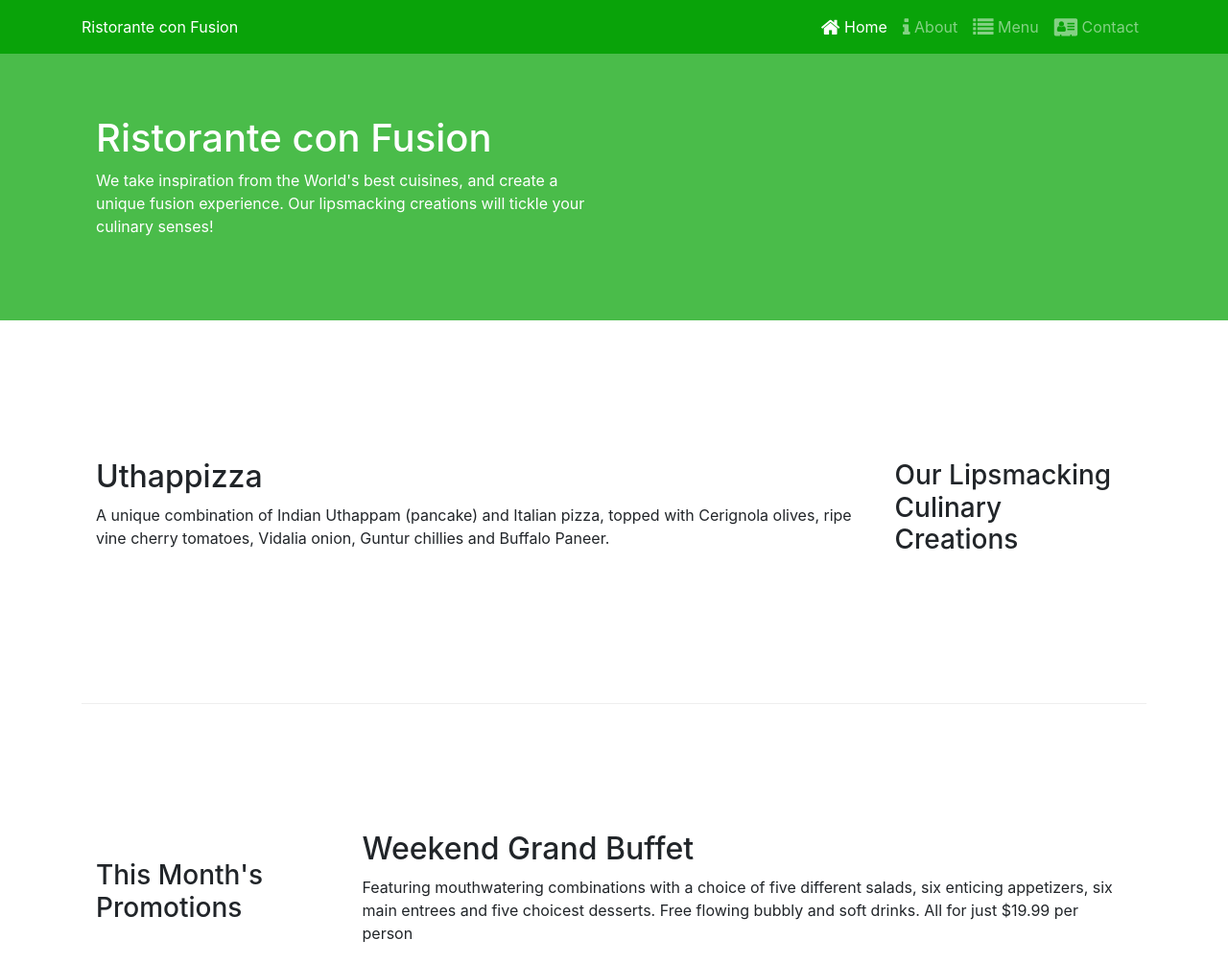
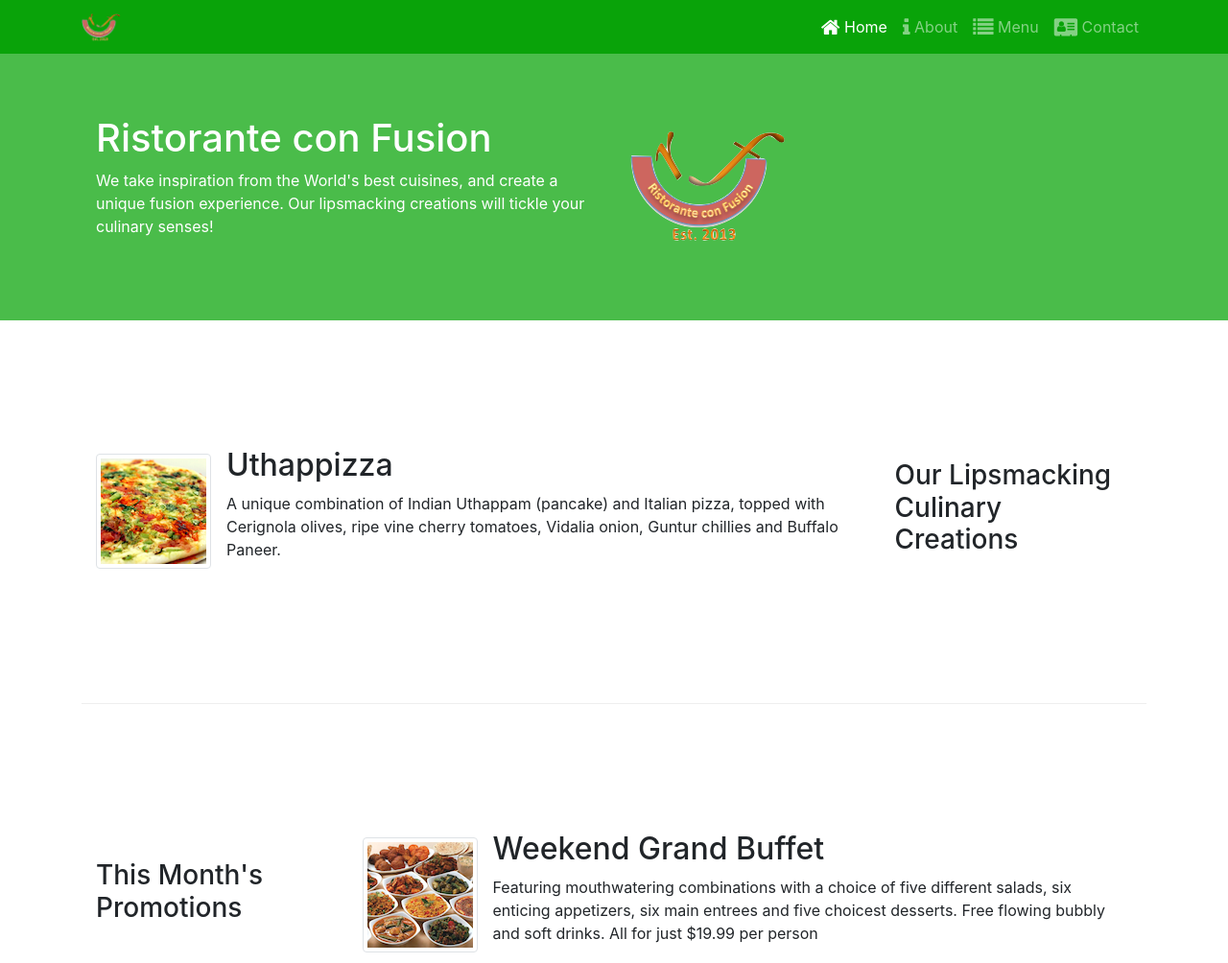
Before and after one commit to kean7296/bootstrap, a website: page index.html in a window 1280 px wide. Shown: the top 1004 px of the page at 96% size. Drawn offline with nearby package versions, Linux system fonts and the light colour scheme.

Commit message:
images and media

```diff
--- a/index.html
+++ b/index.html
@@ -21,7 +21,7 @@
             <button class="navbar-toggler" type="button" data-toggle="collapse" data-target="#Navbar">
                 <span class="navbar-toggler-icon"></span>
             </button>
-            <a class="mavbar-brand ml-auto text-white" href="/">Ristorante con Fusion</a>
+            <a class="mavbar-brand ml-auto text-white" href="/"><img src="img/logo.png" height="30" width="41" alt="logo"></a>
             <div class="collapse navbar-collapse" id="Navbar">
                 <ul class="navbar-nav ml-auto">
                     <li class="nav-item active"><a class="nav-link" href="/"><span class="fa fa-home fa-lg"></span> Home</a></li>
@@ -39,7 +39,8 @@
                     <h1>Ristorante con Fusion</h1>
                     <p>We take inspiration from the World's best cuisines, and create a unique fusion experience. Our lipsmacking creations will tickle your culinary senses!</p>
                 </div>
-                <div class="col-12 col-sm">
+                <div class="col-12 col-sm align-self-center">
+                    <img src="img/logo.png" alt="logo" class="img-fluid">
                 </div>
             </div>
         </div>
@@ -51,8 +52,13 @@
                 <h3>Our Lipsmacking Culinary Creations</h3>
             </div>
             <div class='col col-sm order-sm-first col-md'>
-                <h2>Uthappizza</h2>
+                <div class="media">
+                    <img src="img/uthappizza.png" alt="uthappizza" class="d-flex mr-3 align-self-center img-thumbnail">
+                    <div class="media-body">
+                        <h2 class="mt-0">Uthappizza</h2>
                         <p>A unique combination of Indian Uthappam (pancake) and Italian pizza, topped with Cerignola olives, ripe vine cherry tomatoes, Vidalia onion, Guntur chillies and Buffalo Paneer.</p>
+                    </div>
+                </div>
             </div>
         </div>
 
@@ -62,8 +68,13 @@
                 <h3>This Month's Promotions</h3>
             </div>
             <div class="col col-sm col-md">
+                <div class="media">
+                    <img src="img/buffet.png" alt="buffet" class="d-flex mr-3 align-self-center img-thumbnail">
+                    <div class="media-body">
                         <h2>Weekend Grand Buffet</h2>
                         <p>Featuring mouthwatering combinations with a choice of five different salads, six enticing appetizers, six main entrees and five choicest desserts. Free flowing bubbly and soft drinks. All for just $19.99 per person </p>
+                    </div>
+                </div>
             </div>
         </div>
 
@@ -72,9 +83,14 @@
                 <h3>Meet our Culinary Specialists</h3>
             </div>
             <div class="col col-sm order-sm-first col-md">
+                <div class="media">
+                    <img src="img/alberto.png" alt="alberto" class="d-flex mr-3 align-self-center img-thumbnail">
+                    <div class="media-body">
                         <h2>Alberto Somayya</h2>
                         <h4>Executive Chef</h4>
                         <p>Award winning three-star Michelin chef with wide International experience having worked closely with whos-who in the culinary world, he specializes in creating mouthwatering Indo-Italian fusion experiences. </p>
+                    </div>
+                </div>
             </div>
         </div>
     </div>
```
Also changed, not shown: aboutus.html (+3 -2 lines), contactus.html (+3 -2 lines), img/alberto.png (added), img/buffet.png (added), img/logo.png (added), img/uthappizza.png (added), 1 other file. Lines whose indentation alone changed are shown as unchanged.
